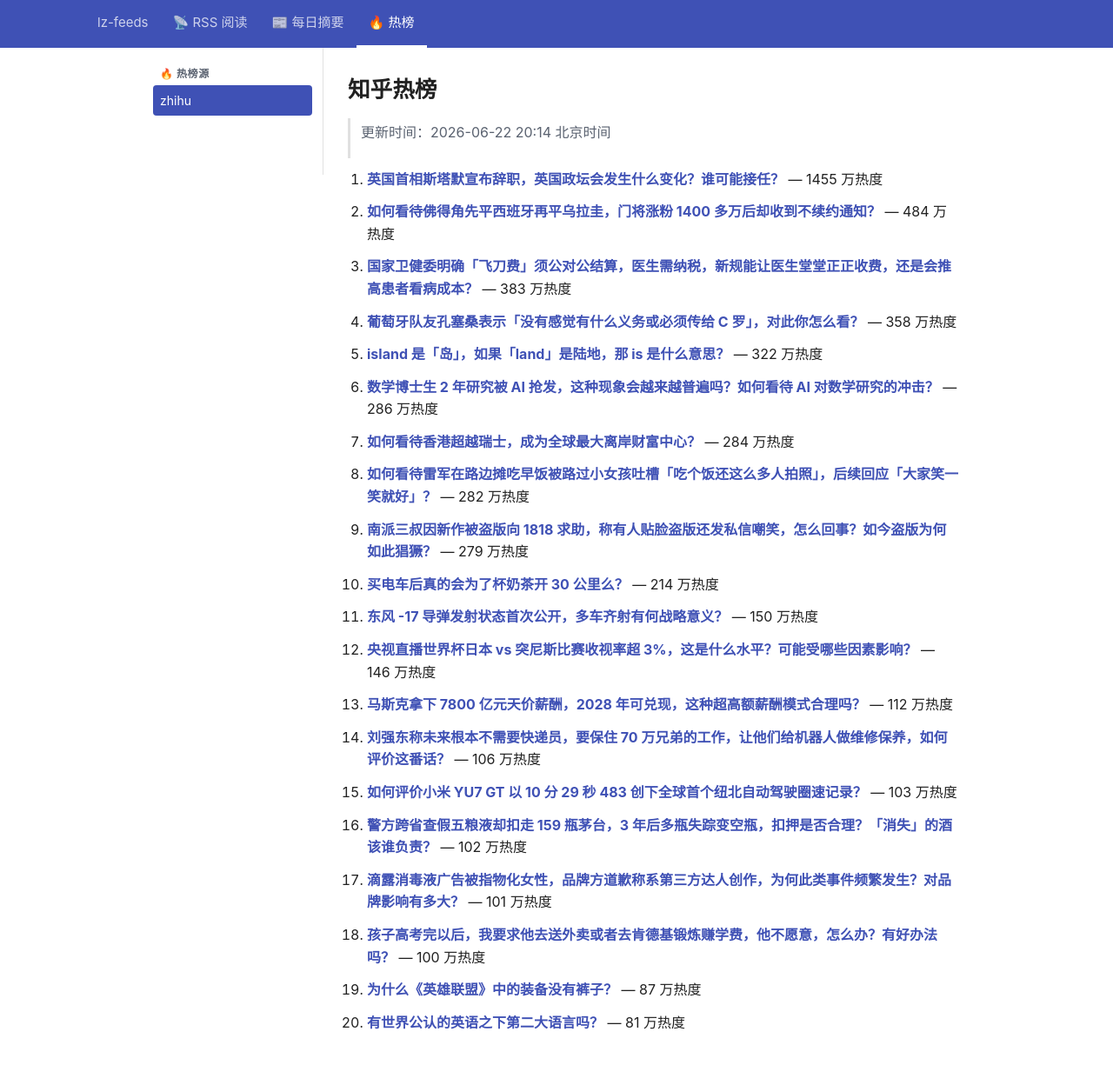
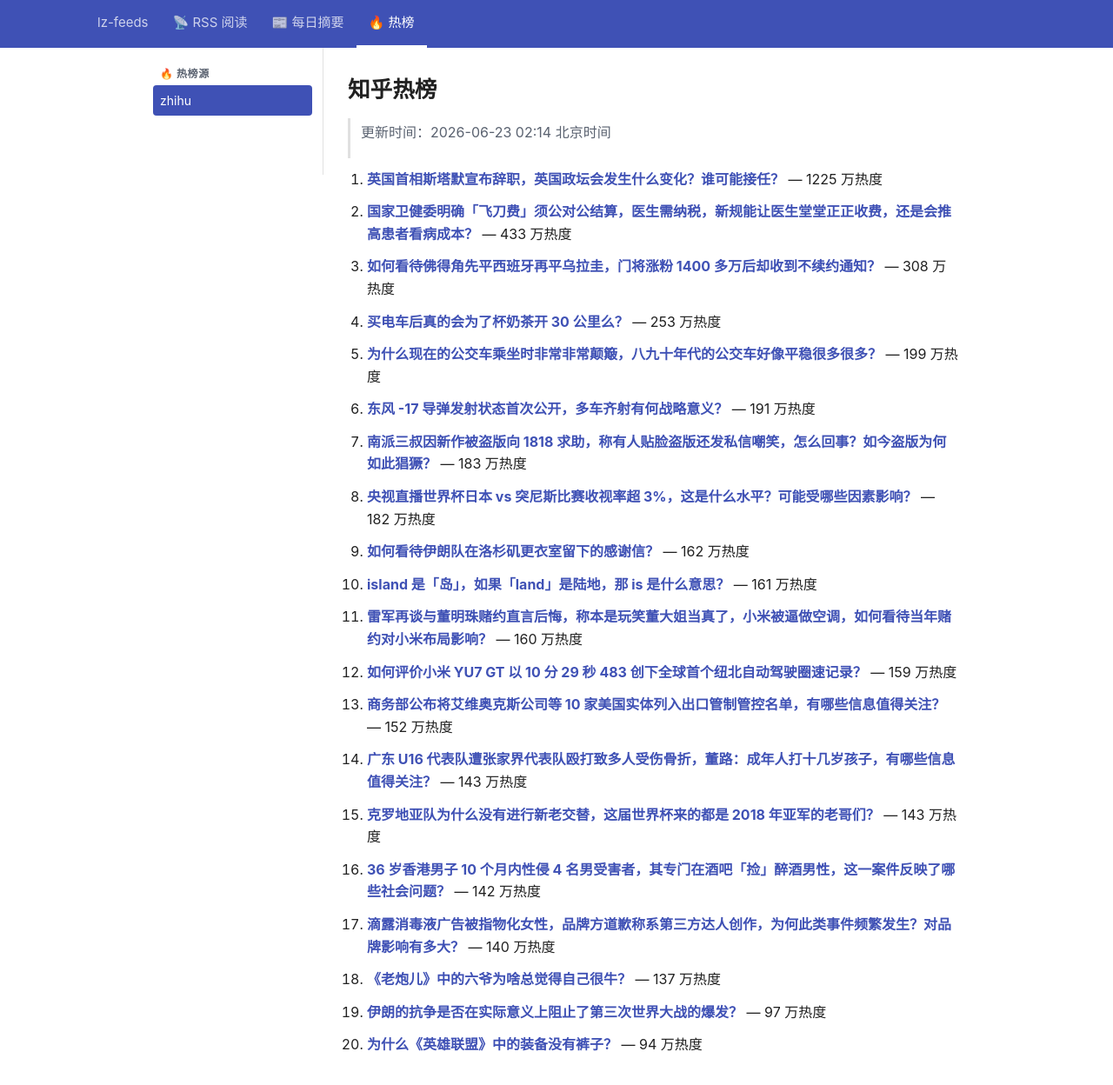
Before and after one commit to lizhang0101/lz-feeds, a Jekyll site: the page built from _hotlist/zhihu.md, in a window 1280 px wide and 1279 px high. Shown: the top 1248 px of the window at 87% size. Built offline with Jekyll 4.4.1, drawn with Linux system fonts in a browser that asks for light colours.

Commit message:
hotlist: 2026-06-22T18:14Z

```diff
--- a/_hotlist/zhihu.md
+++ b/_hotlist/zhihu.md
@@ -1,48 +1,48 @@
 ---
-updated: 2026-06-22 20:14 北京时间
+updated: 2026-06-23 02:14 北京时间
 count: 20
 ---
 
 # 知乎热榜
 
-> 更新时间：2026-06-22 20:14 北京时间
+> 更新时间：2026-06-23 02:14 北京时间
 
-1. **[英国首相斯塔默宣布辞职，英国政坛会发生什么变化？谁可能接任？](https://www.zhihu.com/question/2052429865199088269)** — 1455 万热度
+1. **[英国首相斯塔默宣布辞职，英国政坛会发生什么变化？谁可能接任？](https://www.zhihu.com/question/2052429865199088269)** — 1225 万热度
 
-2. **[如何看待佛得角先平西班牙再平乌拉圭，门将涨粉 1400 多万后却收到不续约通知？](https://www.zhihu.com/question/2052332062351308369)** — 484 万热度
+2. **[国家卫健委明确「飞刀费」须公对公结算，医生需纳税，新规能让医生堂堂正正收费，还是会推高患者看病成本？](https://www.zhihu.com/question/2051242460555244099)** — 433 万热度
 
-3. **[国家卫健委明确「飞刀费」须公对公结算，医生需纳税，新规能让医生堂堂正正收费，还是会推高患者看病成本？](https://www.zhihu.com/question/2051242460555244099)** — 383 万热度
+3. **[如何看待佛得角先平西班牙再平乌拉圭，门将涨粉 1400 多万后却收到不续约通知？](https://www.zhihu.com/question/2052332062351308369)** — 308 万热度
 
-4. **[葡萄牙队友孔塞桑表示「没有感觉有什么义务或必须传给 C 罗」，对此你怎么看？](https://www.zhihu.com/question/2052227689986143903)** — 358 万热度
+4. **[买电车后真的会为了杯奶茶开 30 公里么？](https://www.zhihu.com/question/2045104316718043753)** — 253 万热度
 
-5. **[island 是「岛」，如果「land」是陆地，那 is 是什么意思？](https://www.zhihu.com/question/1989510468671402690)** — 322 万热度
+5. **[为什么现在的公交车乘坐时非常非常颠簸，八九十年代的公交车好像平稳很多很多？](https://www.zhihu.com/question/1931105197586900515)** — 199 万热度
 
-6. **[数学博士生 2 年研究被 AI 抢发，这种现象会越来越普遍吗？如何看待 AI 对数学研究的冲击？](https://www.zhihu.com/question/2052067691926484153)** — 286 万热度
+6. **[东风 -17 导弹发射状态首次公开，多车齐射有何战略意义？](https://www.zhihu.com/question/2052307955496793109)** — 191 万热度
 
-7. **[如何看待香港超越瑞士，成为全球最大离岸财富中心？](https://www.zhihu.com/question/2043229145333855428)** — 284 万热度
+7. **[南派三叔因新作被盗版向 1818 求助，称有人贴脸盗版还发私信嘲笑，怎么回事？如今盗版为何如此猖獗？](https://www.zhihu.com/question/2052032113944400672)** — 183 万热度
 
-8. **[如何看待雷军在路边摊吃早饭被路过小女孩吐槽「吃个饭还这么多人拍照」，后续回应「大家笑一笑就好」？](https://www.zhihu.com/question/2050882489007204297)** — 282 万热度
+8. **[央视直播世界杯日本 vs 突尼斯比赛收视率超 3%，这是什么水平？可能受哪些因素影响？](https://www.zhihu.com/question/2052060271871353728)** — 182 万热度
 
-9. **[南派三叔因新作被盗版向 1818 求助，称有人贴脸盗版还发私信嘲笑，怎么回事？如今盗版为何如此猖獗？](https://www.zhihu.com/question/2052032113944400672)** — 279 万热度
+9. **[如何看待伊朗队在洛杉矶更衣室留下的感谢信？](https://www.zhihu.com/question/2052442119843701055)** — 162 万热度
 
-10. **[买电车后真的会为了杯奶茶开 30 公里么？](https://www.zhihu.com/question/2045104316718043753)** — 214 万热度
+10. **[island 是「岛」，如果「land」是陆地，那 is 是什么意思？](https://www.zhihu.com/question/1989510468671402690)** — 161 万热度
 
-11. **[东风 -17 导弹发射状态首次公开，多车齐射有何战略意义？](https://www.zhihu.com/question/2052307955496793109)** — 150 万热度
+11. **[雷军再谈与董明珠赌约直言后悔，称本是玩笑董大姐当真了，小米被逼做空调，如何看待当年赌约对小米布局影响？](https://www.zhihu.com/question/2052405403254616397)** — 160 万热度
 
-12. **[央视直播世界杯日本 vs 突尼斯比赛收视率超 3%，这是什么水平？可能受哪些因素影响？](https://www.zhihu.com/question/2052060271871353728)** — 146 万热度
+12. **[如何评价小米 YU7 GT 以 10 分 29 秒 483 创下全球首个纽北自动驾驶圈速记录？](https://www.zhihu.com/question/2052342121999380803)** — 159 万热度
 
-13. **[马斯克拿下 7800 亿元天价薪酬，2028 年可兑现，这种超高额薪酬模式合理吗？](https://www.zhihu.com/question/2051708848533148101)** — 112 万热度
+13. **[商务部公布将艾维奥克斯公司等 10 家美国实体列入出口管制管控名单，有哪些信息值得关注？](https://www.zhihu.com/question/2052316614541027284)** — 152 万热度
 
-14. **[刘强东称未来根本不需要快递员，要保住 70 万兄弟的工作，让他们给机器人做维修保养，如何评价这番话？](https://www.zhihu.com/question/2052154478204400622)** — 106 万热度
+14. **[广东 U16 代表队遭张家界代表队殴打致多人受伤骨折，董路：成年人打十几岁孩子，有哪些信息值得关注？](https://www.zhihu.com/question/2052336625666020748)** — 143 万热度
 
-15. **[如何评价小米 YU7 GT 以 10 分 29 秒 483 创下全球首个纽北自动驾驶圈速记录？](https://www.zhihu.com/question/2052342121999380803)** — 103 万热度
+15. **[克罗地亚队为什么没有进行新老交替，这届世界杯来的都是 2018 年亚军的老哥们？](https://www.zhihu.com/question/2050898558480380307)** — 143 万热度
 
-16. **[警方跨省查假五粮液却扣走 159 瓶茅台，3 年后多瓶失踪变空瓶，扣押是否合理？「消失」的酒该谁负责？](https://www.zhihu.com/question/2050954670827385441)** — 102 万热度
+16. **[36 岁香港男子 10 个月内性侵 4 名男受害者，其专门在酒吧「捡」醉酒男性，这一案件反映了哪些社会问题？](https://www.zhihu.com/question/2050904911584432937)** — 142 万热度
 
-17. **[滴露消毒液广告被指物化女性，品牌方道歉称系第三方达人创作，为何此类事件频繁发生？对品牌影响有多大？](https://www.zhihu.com/question/2051710499239059925)** — 101 万热度
+17. **[滴露消毒液广告被指物化女性，品牌方道歉称系第三方达人创作，为何此类事件频繁发生？对品牌影响有多大？](https://www.zhihu.com/question/2051710499239059925)** — 140 万热度
 
-18. **[孩子高考完以后，我要求他去送外卖或者去肯德基锻炼赚学费，他不愿意，怎么办？有好办法吗？](https://www.zhihu.com/question/2051478831144482006)** — 100 万热度
+18. **[《老炮儿》中的六爷为啥总觉得自己很牛？](https://www.zhihu.com/question/1970374761541505896)** — 137 万热度
 
-19. **[为什么《英雄联盟》中的装备没有裤子？](https://www.zhihu.com/question/52428489)** — 87 万热度
+19. **[伊朗的抗争是否在实际意义上阻止了第三次世界大战的爆发？](https://www.zhihu.com/question/2050890957483202069)** — 97 万热度
 
-20. **[有世界公认的英语之下第二大语言吗？](https://www.zhihu.com/question/265912768)** — 81 万热度
+20. **[为什么《英雄联盟》中的装备没有裤子？](https://www.zhihu.com/question/52428489)** — 94 万热度
```
